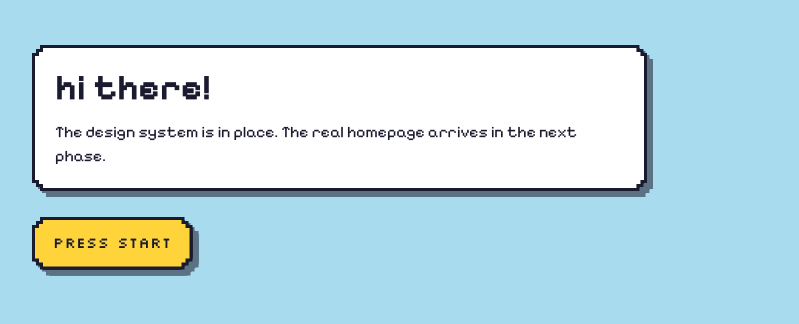
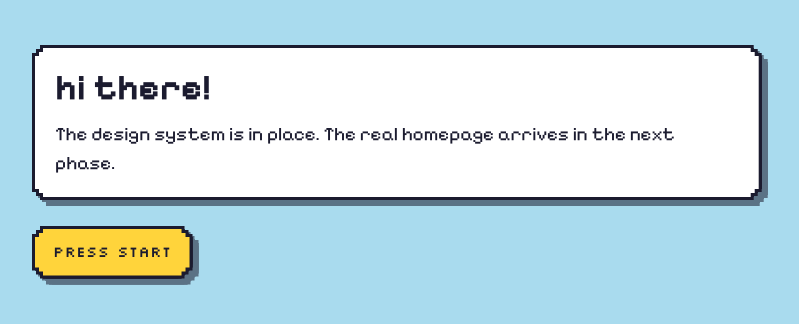
Before and after one commit to samad-a/portfolio-site, a Next.js app: page / in a window 1280 px wide. Shown: the top 324 px of the page, without its empty margins (109-908 px from the left). Built offline with nearby package versions, Linux system fonts and the light colour scheme.

Commit message:
style(layout): match the prototype's larger body text

```diff
--- a/app/layout.tsx
+++ b/app/layout.tsx
@@ -21,7 +21,7 @@ export default function RootLayout({
       lang="en"
       className={`${pixelifySans.variable} ${silkscreen.variable}`}
     >
-      <body className="bg-sky text-ink">
+      <body className="bg-sky text-[17px] text-ink sm:text-[19px]">
         {/* Hidden until focused, so keyboard users can jump past the navigation. */}
         <a
           href="#main"
```
